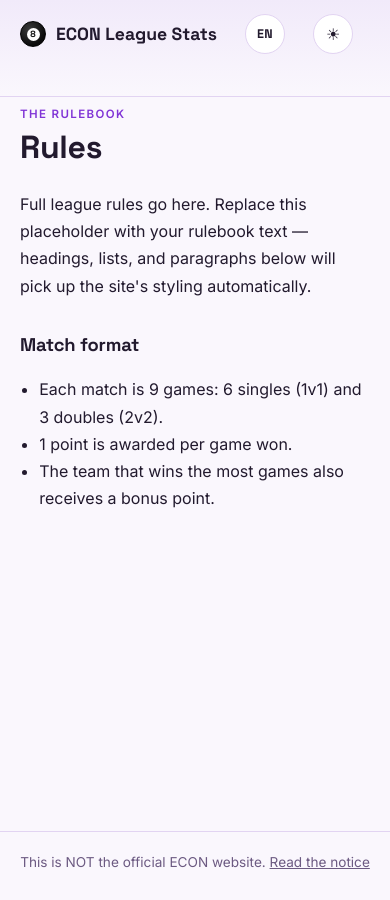
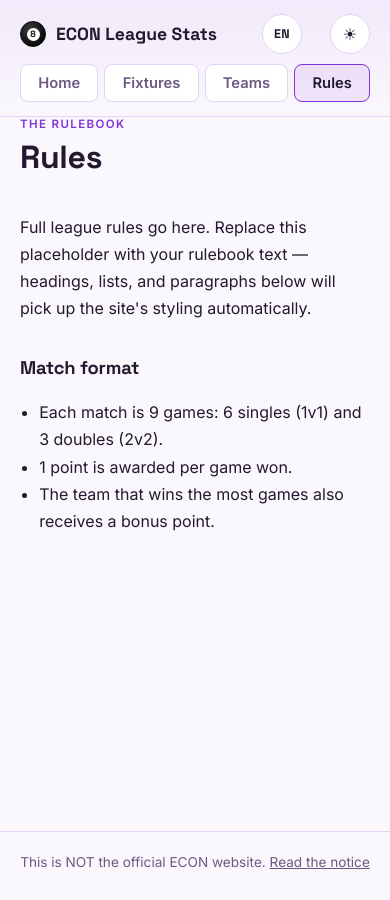
Before and after one commit to UselessAtBest/pool, a Jekyll site: the page built from rules.html, in a window 390 px wide. Built offline with Jekyll 4.4.1, drawn with Linux system fonts in a browser that asks for light colours.

Commit message:
Add files via upload

```diff
--- a/assets/css/styles.css
+++ b/assets/css/styles.css
@@ -139,6 +139,7 @@
   padding: 8px 12px;
   border-radius: 8px;
   transition: background .15s, color .15s;
+  white-space: nowrap;
 }
 .nav-links a:hover { color: var(--text); text-decoration: none; background: var(--primary-soft); }
 .nav-links a.active { color: var(--text); background: var(--primary-soft); }
@@ -173,22 +174,26 @@
 }
 .lang-toggle:hover { border-color: var(--primary); }
 
-.nav-toggle {
-  display: none;
-  background: none; border: 1px solid var(--border); color: var(--text);
-  border-radius: 8px; width: 38px; height: 38px; cursor: pointer; font-size: 1.1rem;
-}
-
+/* Mobile nav: no collapsing dropdown - every link is always visible,
+ * wrapped onto its own full-width row below the brand/toggles row. */
 @media (max-width: 720px) {
-  .nav-inner { flex-wrap: wrap; }
-  .nav-toggle { display: flex; align-items: center; justify-content: center; order: 2; margin-left: auto; }
-  .lang-toggle { order: 3; }
-  .theme-toggle { order: 4; }
+  .nav-inner { flex-wrap: wrap; row-gap: 10px; }
+  .lang-toggle { order: 2; margin-left: auto; }
+  .theme-toggle { order: 3; }
   .nav-links {
-    order: 5; width: 100%; flex-direction: column; gap: 2px;
-    max-height: 0; overflow: hidden;
+    order: 4;
+    width: 100%;
+    flex-wrap: wrap;
+    gap: 6px;
   }
-  .nav-links.open { max-height: 400px; padding-top: 8px; }
+  .nav-links a {
+    flex: 1 1 auto;
+    text-align: center;
+    padding: 9px 10px;
+    background: var(--surface);
+    border: 1px solid var(--border);
+  }
+  .nav-links a.active { border-color: var(--primary); }
 }
 
 /* ============ Main / footer ============ */
@@ -204,11 +209,22 @@
 .site-footer a { color: var(--text-muted); text-decoration: underline; }
 
 /* ============ Page header ============ */
-.page-header { margin-bottom: 24px; }
+.page-header {
+  margin-bottom: 24px;
+  transition: opacity .2s ease, max-height .25s ease, margin .25s ease;
+  max-height: 600px;
+  overflow: hidden;
+}
+.page-header.page-header-hidden {
+  opacity: 0;
+  max-height: 0;
+  margin-bottom: 0;
+  pointer-events: none;
+}
 .page-header p { color: var(--text-muted); margin: 6px 0 0; }
 .eyebrow {
   text-transform: uppercase; letter-spacing: .12em; font-size: .72rem;
-  color: var(--primary); font-weight: 700; margin-bottom: 6px; padding-top: 10px
+  color: var(--primary); font-weight: 700; margin-bottom: 6px;
 }
 
 /* ============ Cards ============ */
@@ -252,23 +268,6 @@
 
 .match-meta { display: flex; justify-content: space-between; align-items: center; font-size: .8rem; color: var(--text-muted); }
 
-/* ============ Week box (home page: one card per week, one line per match) ============ */
-.week-box { padding: 18px 20px; }
-.week-box-date {
-  font-family: 'Space Grotesk', sans-serif; font-weight: 700; font-size: .95rem;
-  margin-bottom: 10px; padding-bottom: 10px; border-bottom: 1px solid var(--border);
-  display: flex; align-items: center; justify-content: space-between; gap: 10px;
-}
-.week-line {
-  display: flex; align-items: center; gap: 10px;
-  padding: 9px 0; border-bottom: 1px solid var(--border); flex-wrap: wrap;
-}
-.week-line:last-child { border-bottom: none; }
-.wl-team { flex: 1; min-width: 0; font-weight: 600; font-family: 'Space Grotesk', sans-serif; overflow: hidden; text-overflow: ellipsis; white-space: nowrap; }
-.wl-team-right { text-align: right; }
-.wl-score { font-weight: 700; white-space: nowrap; min-width: 60px; text-align: center; }
-.btn-sm { padding: 4px 10px; font-size: .74rem; }
-
 .badge {
   display: inline-block;
   font-size: .68rem; font-weight: 700; text-transform: uppercase; letter-spacing: .05em;
@@ -295,6 +294,13 @@
   background: transparent; border: 1px solid var(--border); color: var(--text);
 }
 .btn-ghost:hover { border-color: var(--primary); background: var(--primary-soft); }
+.btn-sm { padding: 4px 10px; font-size: .74rem; }
+
+/* A BYE entry isn't a real team, so it's shown plain (no link styling) */
+.team-bye {
+  color: var(--text-muted);
+  font-style: italic;
+}
 
 /* ============ Tables / rankings ============ */
 .table-wrap { overflow-x: auto; border: 1px solid var(--border); border-radius: var(--radius); background: var(--surface); }
@@ -314,7 +320,7 @@
 th.sortable:hover { color: var(--text); }
 th.sort-active { color: var(--primary); }
 
-/* the circled/highlighted total-points column — the site's signature mark */
+/* the circled/highlighted total-points column - the site's signature mark */
 .points-ball {
   display: inline-flex; align-items: center; justify-content: center;
   width: 34px; height: 34px; border-radius: 50%;
@@ -387,6 +393,22 @@
   .game-side-a, .game-side-b { justify-content: center; text-align: center; }
 }
 
+/* ============ Week box (home / fixtures: one card per week, one line per match) ============ */
+.week-box { padding: 18px 20px; }
+.week-box-date {
+  font-family: 'Space Grotesk', sans-serif; font-weight: 700; font-size: .95rem;
+  margin-bottom: 10px; padding-bottom: 10px; border-bottom: 1px solid var(--border);
+  display: flex; align-items: center; justify-content: space-between; gap: 10px;
+}
+.week-line {
+  display: flex; align-items: center; gap: 10px;
+  padding: 9px 0; border-bottom: 1px solid var(--border); flex-wrap: wrap;
+}
+.week-line:last-child { border-bottom: none; }
+.wl-team { flex: 1; min-width: 0; font-weight: 600; font-family: 'Space Grotesk', sans-serif; overflow: hidden; text-overflow: ellipsis; white-space: nowrap; }
+.wl-team-right { text-align: right; }
+.wl-score { font-weight: 700; white-space: nowrap; min-width: 60px; text-align: center; }
+
 /* ============ Rules / prose ============ */
 .prose { max-width: 720px; line-height: 1.7; }
 .prose h2 { margin-top: 1.6em; font-size: 1.15rem; }
--- a/assets/js/app.js
+++ b/assets/js/app.js
@@ -22,15 +22,36 @@
   }
 }
 
-/* ---- mobile nav ---- */
-function initMobileNav() {
-  const toggle = document.getElementById('nav-toggle');
-  const links = document.getElementById('nav-links');
-  if (!toggle || !links) return;
-  toggle.addEventListener('click', () => links.classList.toggle('open'));
-  links.addEventListener('click', (e) => {
-    if (e.target.closest('a')) links.classList.remove('open');
-  });
+/* ---- hide the page title on scroll down, reveal on scroll up ----
+ * The nav bar itself is already position:sticky in CSS and is untouched by
+ * this - only the per-page .page-header block (the big heading under the
+ * nav) responds to scroll direction. */
+function initScrollHeader() {
+  const header = document.querySelector('.page-header');
+  if (!header) return;
+
+  let lastY = window.scrollY;
+  let ticking = false;
+
+  function onScroll() {
+    const currentY = window.scrollY;
+    if (Math.abs(currentY - lastY) > 4) {
+      if (currentY > lastY && currentY > 60) {
+        header.classList.add('page-header-hidden');
+      } else {
+        header.classList.remove('page-header-hidden');
+      }
+      lastY = currentY;
+    }
+    ticking = false;
+  }
+
+  window.addEventListener('scroll', () => {
+    if (!ticking) {
+      window.requestAnimationFrame(onScroll);
+      ticking = true;
+    }
+  }, { passive: true });
 }
 
 /* ---- language ----
@@ -73,6 +94,6 @@
 (function init() {
   initLang();
   initTheme();
-  initMobileNav();
+  initScrollHeader();
   initLangToggle();
 })();
```
